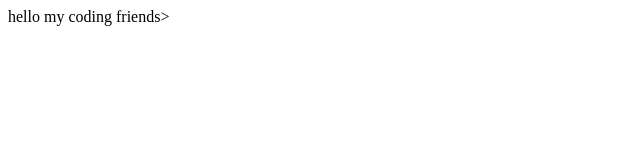
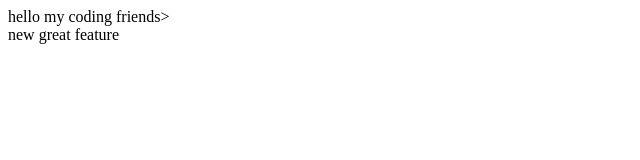
Before and after one commit to codeswisha/main, a plain HTML site: page index.html in a window 1280 px wide. Shown: the full height of the page, 0-640 px from the left. Drawn offline with Linux system fonts and the light colour scheme.

Commit message:
new great feature

```diff
--- a/index.html
+++ b/index.html
@@ -7,5 +7,6 @@
         <head>
             <body>
                 <hi>hello my coding friends></hi>
+                <div>new great feature</div>
             </body>
         <html>
```
